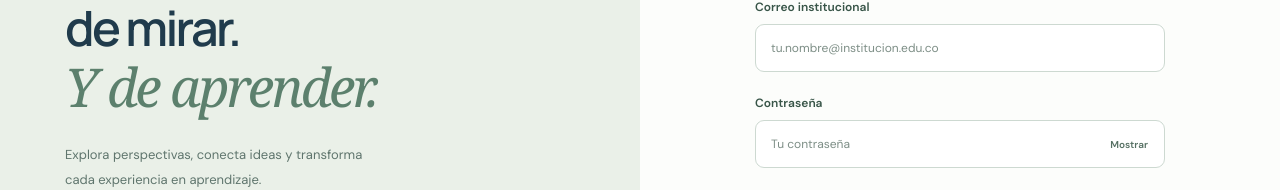
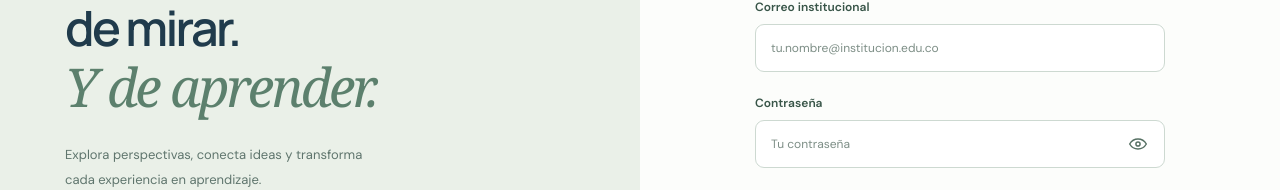
Before and after one commit to marloncobo/proyecto-nuclear2, an Angular app in the folder frontend/: page /ingreso in a window 1280 px wide. Shown: the part 292-482 px from the top of the page. Built offline with nearby package versions, Linux system fonts and the light colour scheme.

Commit message:
fix(frontend): mostrar un solo control de visibilidad de contraseña

```diff
--- a/frontend/src/app/administracion.css
+++ b/frontend/src/app/administracion.css
@@ -38,11 +38,17 @@
   flex: 1;
   min-width: 0;
 }
+.campo-clave input::-ms-reveal {
+  display: none;
+}
 .alternar-clave {
-  font-size: 10px;
+  display: grid;
+  place-items: center;
+  flex: none;
+  width: 44px;
+  height: 44px;
   background: #eaf0e8;
   border-radius: 8px;
-  padding: 11px;
 }
 .ventana-detalle > .error,
 .ventana-detalle > .aviso {
--- a/frontend/src/app/administracion.html
+++ b/frontend/src/app/administracion.html
@@ -437,10 +437,19 @@
           type="button"
           class="alternar-clave"
           [disabled]="ocupado()"
+          [attr.aria-label]="mostrarClave ? 'Ocultar contraseña' : 'Mostrar contraseña'"
           [attr.aria-pressed]="mostrarClave"
           (click)="mostrarClave = !mostrarClave"
         >
-          {{ mostrarClave ? 'Ocultar contraseña' : 'Mostrar contraseña' }}
+          <svg width="20" height="20" viewBox="0 0 24 24" fill="none"
+            stroke="currentColor" stroke-width="1.75" stroke-linecap="round"
+            stroke-linejoin="round" aria-hidden="true">
+            <path d="M2 12s3.5-6 10-6 10 6 10 6-3.5 6-10 6-10-6-10-6Z" />
+            <circle cx="12" cy="12" r="2.5" />
+            @if (mostrarClave) {
+              <path d="m4 3 16 18" />
+            }
+          </svg>
         </button>
       </div>
       <small id="ayuda-clave-docente" class="nota-modal"
--- a/frontend/src/app/ingreso.css
+++ b/frontend/src/app/ingreso.css
@@ -219,16 +219,20 @@
   position: relative;
 }
 .contenedor-clave input {
-  padding-right: 80px;
+  padding-right: 56px;
+}
+.contenedor-clave input::-ms-reveal {
+  display: none;
 }
 .alternar-clave {
   position: absolute;
   right: 7px;
-  top: 7px;
-  height: 34px;
-  padding: 0 10px;
-  font-size: 10px;
-  font-weight: 600;
+  top: 50%;
+  transform: translateY(-50%);
+  width: 40px;
+  height: 40px;
+  display: grid;
+  place-items: center;
   color: #567063;
   border-radius: 5px;
 }
--- a/frontend/src/app/ingreso.html
+++ b/frontend/src/app/ingreso.html
@@ -515,7 +515,15 @@
                 [disabled]="ocupado()"
                 (click)="mostrarClave.set(!mostrarClave())"
               >
-                {{ mostrarClave() ? 'Ocultar' : 'Mostrar' }}
+                <svg width="20" height="20" viewBox="0 0 24 24" fill="none"
+                  stroke="currentColor" stroke-width="1.75" stroke-linecap="round"
+                  stroke-linejoin="round" aria-hidden="true">
+                  <path d="M2 12s3.5-6 10-6 10 6 10 6-3.5 6-10 6-10-6-10-6Z" />
+                  <circle cx="12" cy="12" r="2.5" />
+                  @if (mostrarClave()) {
+                    <path d="m4 3 16 18" />
+                  }
+                </svg>
               </button>
             </div>
             @if (campoClave.invalid && campoClave.touched) {
```
